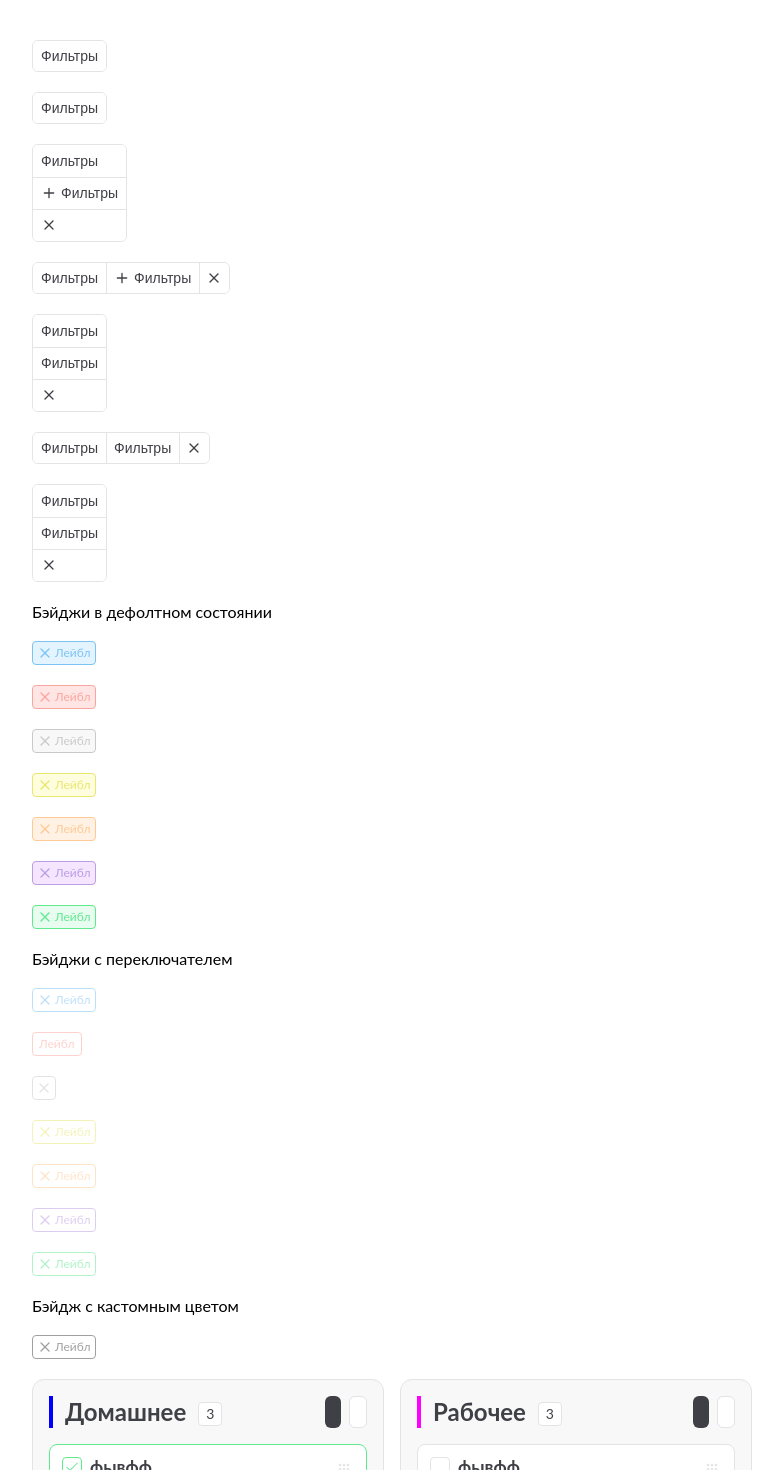
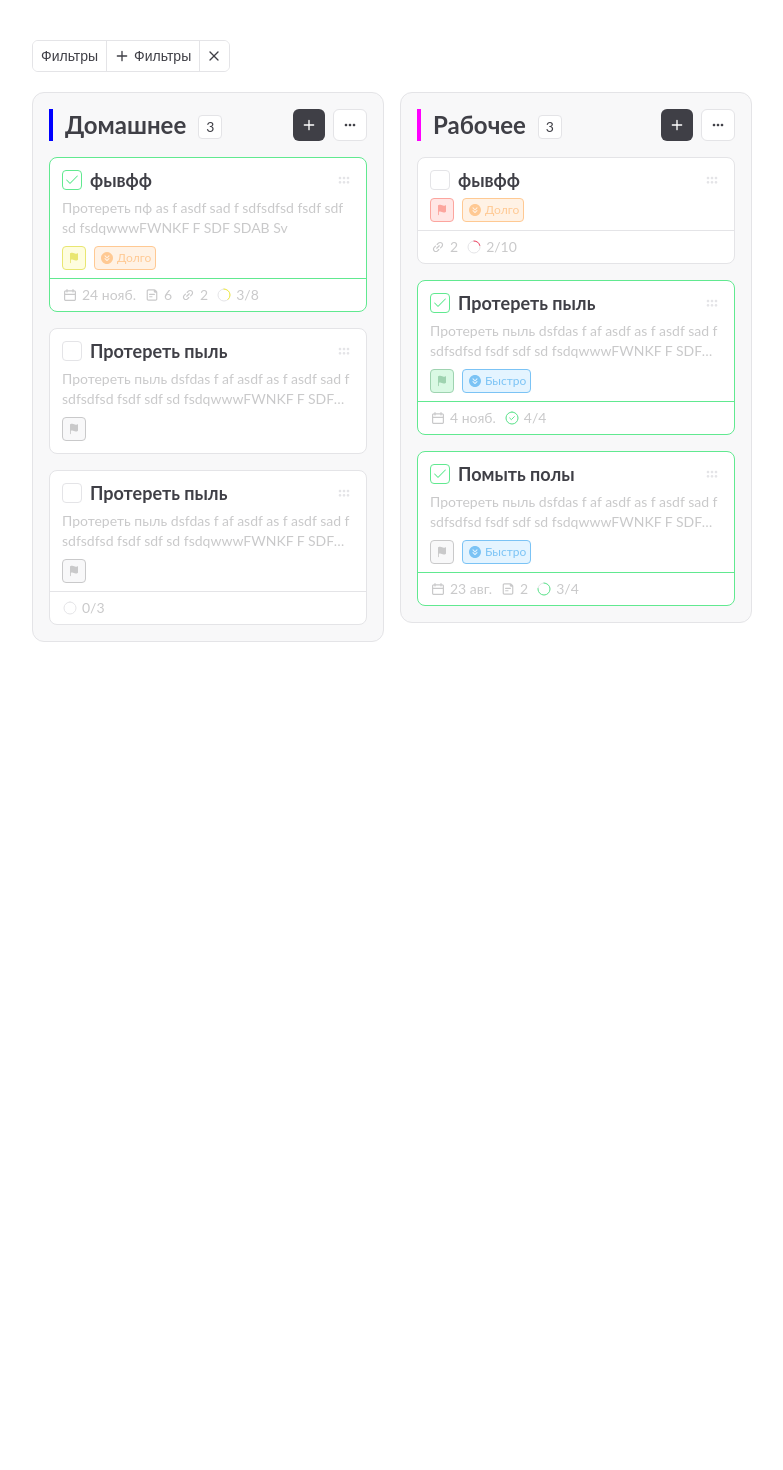
Before and after one commit to lolyou1202/angular_planner, an Angular app: page / in a window 1280 px wide. Shown: the top 1470 px of the page, without its empty margins (8-791 px from the left). After the commit the page ends 800 px from the top, so only its background shows below. Built offline with nearby package versions, Linux system fonts and the light colour scheme; a web font is replaced by a local one.

Commit message:
исправил отображение button компонента, почистил разметку в app

```diff
--- a/src/app/app.component.html
+++ b/src/app/app.component.html
@@ -1,93 +1,7 @@
-<app-border-group hoverMode="individual-hover">
-    <app-border-group-child text="Фильтры" />
-</app-border-group>
-<app-border-group hoverMode="group-hover">
-    <app-border-group-child text="Фильтры" />
-</app-border-group>
-<app-border-group hoverMode="individual-hover" direction="vertical">
-    <app-border-group-child text="Фильтры" />
-    <app-border-group-child text="Фильтры" icon="plus" />
-    <app-border-group-child icon="cross" />
-</app-border-group>
 <app-border-group hoverMode="individual-hover">
     <app-border-group-child text="Фильтры" (click)="openMenu($event)" />
-    <app-border-group-child
-        text="Фильтры"
-        icon="plus"
-        (click)="onClickModal()"
-    />
-    <app-border-group-child icon="cross" />
-</app-border-group>
-<app-border-group hoverMode="group-hover" direction="vertical">
-    <app-border-group-child text="Фильтры" />
-    <app-border-group-child text="Фильтры" />
-    <app-border-group-child icon="cross" />
-</app-border-group>
-<app-border-group hoverMode="group-hover">
-    <app-border-group-child text="Фильтры" />
-    <app-border-group-child text="Фильтры" />
-    <app-border-group-child icon="cross" />
-</app-border-group>
-<app-border-group hoverMode="group-hover" direction="vertical">
-    <app-border-group-child text="Фильтры" />
-    <app-border-group-child text="Фильтры" disableHoverMode />
+    <app-border-group-child text="Фильтры" icon="plus" (click)="openModal()" />
     <app-border-group-child icon="cross" />
 </app-border-group>
 
-Бэйджи в дефолтном состоянии
-<app-badge text="Лейбл" iconName="cross" colorScheme="blue" />
-<app-badge text="Лейбл" iconName="cross" colorScheme="red" />
-<app-badge text="Лейбл" iconName="cross" colorScheme="gray" />
-<app-badge text="Лейбл" iconName="cross" colorScheme="yellow" />
-<app-badge text="Лейбл" iconName="cross" colorScheme="orange" />
-<app-badge text="Лейбл" iconName="cross" colorScheme="purple" />
-<app-badge text="Лейбл" iconName="cross" colorScheme="done" />
-
-Бэйджи с переключателем
-<app-badge
-    text="Лейбл"
-    iconName="cross"
-    colorScheme="blue"
-    withToggle
-    [(isActive)]="bageState"
-/>
-<app-badge text="Лейбл" colorScheme="red" withToggle [(isActive)]="bageState" />
-<app-badge
-    iconName="cross"
-    colorScheme="gray"
-    withToggle
-    [(isActive)]="bageState"
-/>
-<app-badge
-    text="Лейбл"
-    iconName="cross"
-    colorScheme="yellow"
-    withToggle
-    [(isActive)]="bageState"
-/>
-<app-badge
-    text="Лейбл"
-    iconName="cross"
-    colorScheme="orange"
-    withToggle
-    [(isActive)]="bageState"
-/>
-<app-badge
-    text="Лейбл"
-    iconName="cross"
-    colorScheme="purple"
-    withToggle
-    [(isActive)]="bageState"
-/>
-<app-badge
-    text="Лейбл"
-    iconName="cross"
-    colorScheme="done"
-    withToggle
-    [(isActive)]="bageState"
-/>
-
-Бэйдж с кастомным цветом
-<app-badge text="Лейбл" iconName="cross" colorScheme="custom" withToggle />
-
 <app-task-board />
--- a/src/app/app.component.ts
+++ b/src/app/app.component.ts
@@ -1,28 +1,26 @@
-import { Component, signal, inject } from '@angular/core'
+import { Component, inject } from '@angular/core'
 import { BorderGroupComponent } from './shared/components/border-group/border-group.component'
 import { BorderGroupChildComponent } from './shared/components/border-group/border-group-child/border-group-child.component'
 import { TestBaseComponent } from './shared/components/modal-forms/test-base-modal.component'
 import { ModalService } from './core/modal/modal.service'
 import { MenuService } from './core/menu/menu.service'
-import { BadgeComponent } from './shared/components/badge/badge.component'
-import { TaskBoardComponent } from "./features/tasks/components/task-board/task-board.component";
+import { TaskBoardComponent } from './features/tasks/components/task-board/task-board.component'
 
 @Component({
     selector: 'app-root',
     templateUrl: './app.component.html',
     styleUrl: './app.component.scss',
     imports: [
-    BorderGroupComponent,
-    BorderGroupChildComponent,
-    BadgeComponent,
-    TaskBoardComponent
-]
+        BorderGroupComponent,
+        BorderGroupChildComponent,
+        TaskBoardComponent
+    ]
 })
 export class AppComponent {
     private _modalService = inject(ModalService)
     private _menuService = inject(MenuService)
 
-    public onClickModal(): void {
+    protected openModal(): void {
         const modalRef = this._modalService.open(TestBaseComponent, {
             title: 'asd',
             data: {
@@ -53,7 +51,7 @@ export class AppComponent {
         })
     }
 
-    public openMenu(event: MouseEvent): void {
+    protected openMenu(event: MouseEvent): void {
         const origin = event.currentTarget as HTMLElement
         if (origin) {
             const menuRef = this._menuService.openMenu(origin, {
@@ -79,10 +77,4 @@ export class AppComponent {
             menuRef.afterClosed.subscribe(() => console.log('Меню закрыто'))
         }
     }
-
-    protected bageState = signal(false)
-
-    protected toggle(): void {
-        this.bageState.set(!this.bageState())
-    }
 }
--- a/src/app/features/tasks/components/task-group/task-group.component.html
+++ b/src/app/features/tasks/components/task-group/task-group.component.html
@@ -15,12 +15,16 @@
             </p>
         </div>
         <div class="task-group__buttons">
-            <app-button variant="primary" icon="plus"></app-button>
+            <app-button
+                variant="primary"
+                iconName="plus"
+                (clicked)="onClickAddTask()"
+            />
             <app-button
                 variant="white-bordered"
-                icon="more"
+                iconName="more"
                 (clicked)="onClickMore()"
-            ></app-button>
+            />
         </div>
     </div>
     <div class="task-group__list">
@@ -28,7 +32,7 @@
             <app-task-card
                 [task]="task"
                 (taskClicked)="onClickTask({ taskId: task.id })"
-            ></app-task-card>
+            />
         }
     </div>
 </div>
```
